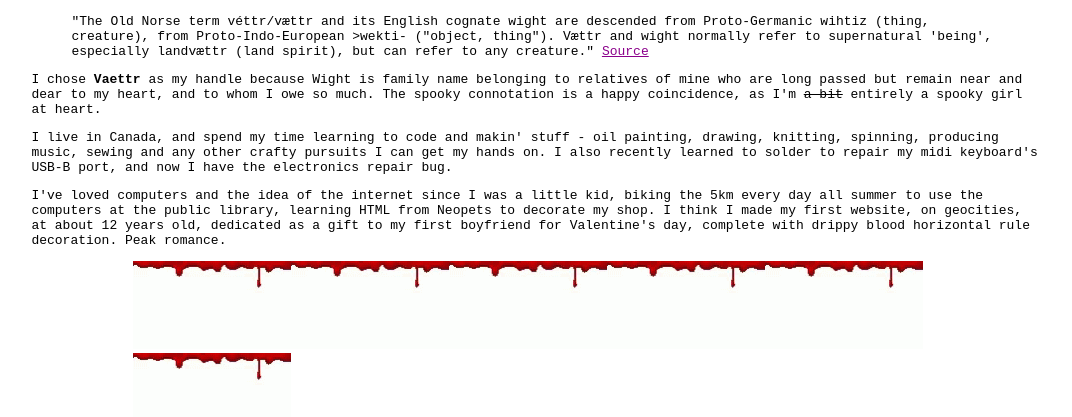
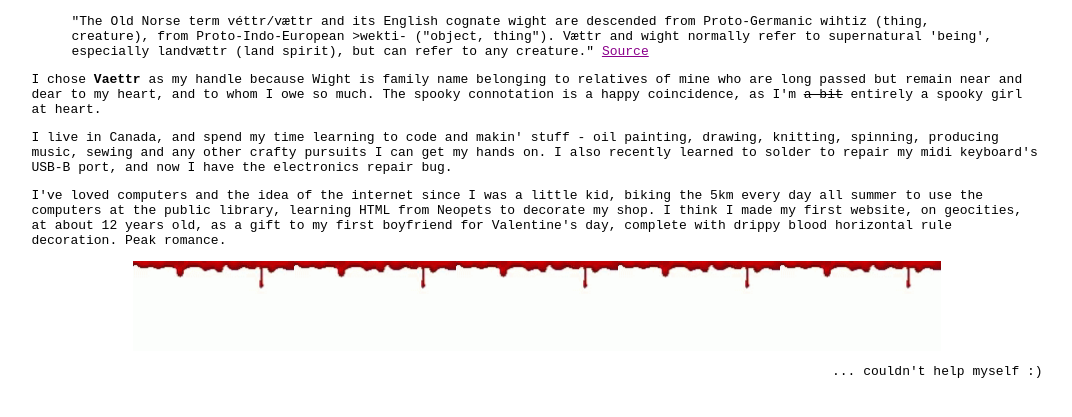
Before and after one commit to kvaettr/blog, an Eleventy site: page src/pages/about.md in a window 1280 px wide. Shown: the part 409-826 px from the top of the page, without its empty margins (103-1175 px from the left). Built offline with nearby package versions, Linux system fonts and the light colour scheme; Eleventy itself is replaced by a stand-in of ours; files that its build step writes are made by us from their sources.

Commit message:
Made the bloody image into a flex item, added some right align text to about page

```diff
--- a/src/pages/about.md
+++ b/src/pages/about.md
@@ -17,7 +17,9 @@ I chose **Vaettr** as my handle because Wight is family name belonging to relati
 I live in Canada, and spend my time learning to code and makin' stuff - oil painting, drawing, knitting, spinning, producing music, sewing and any other crafty pursuits I can get my hands on. I also recently learned to solder to repair my midi keyboard's USB-B port, and now I have the electronics repair bug.
 
 
-I've loved computers and the idea of the internet since I was a little kid, biking the 5km every day all summer to use the computers at the public library, learning HTML from Neopets to decorate my shop. I think I made my first website, on geocities, at about 12 years old, dedicated as a gift to my first boyfriend for Valentine's day, complete with drippy blood horizontal rule decoration. Peak romance.
+I've loved computers and the idea of the internet since I was a little kid, biking the 5km every day all summer to use the computers at the public library, learning HTML from Neopets to decorate my shop. I think I made my first website, on geocities, at about 12 years old, as a gift to my first boyfriend for Valentine's day, complete with drippy blood horizontal rule decoration. Peak romance.
 
 
-<div class="center"><img class="horizontal" src="/images/blood-drip.gif" alt="drippy blood horizontal rule gif"><img class="horizontal" src="/images/blood-drip.gif" alt="drippy blood horizontal rule gif"><img class="horizontal" src="/images/blood-drip.gif" alt="drippy blood horizontal rule gif"><img class="horizontal" src="/images/blood-drip.gif" alt="drippy blood horizontal rule gif"><img class="horizontal" src="/images/blood-drip.gif" alt="drippy blood horizontal rule gif"><img class="horizontal" src="/images/blood-drip.gif" alt="drippy blood horizontal rule gif"></div>
+<div class="center"><img class="horizontal" src="/images/blood-drip.gif" alt="drippy blood horizontal rule gif"><img class="horizontal" src="/images/blood-drip.gif" alt="drippy blood horizontal rule gif"><img class="horizontal" src="/images/blood-drip.gif" alt="drippy blood horizontal rule gif"><img class="horizontal" src="/images/blood-drip.gif" alt="drippy blood horizontal rule gif"><img class="horizontal" src="/images/blood-drip.gif" alt="drippy blood horizontal rule gif"></div>
+
+<p class="right"> ... couldn't help myself :) </p>
--- a/src/style.css
+++ b/src/style.css
@@ -15,12 +15,14 @@ nav {
 }
 
 .center {
-    display: block;
+    display: flex;
     width: 80%;
-    height: auto;
-    margin-left: auto;
-    margin-right: auto;
+    margin: auto;
 
+  }
+
+  .horizontal {
+    flex: 1 0 auto;
   }
 
 .header {
@@ -48,3 +50,7 @@ nav {
     margin-right: auto;
     padding: 20px;
 }
+
+.right {
+    text-align: right;
+}
```
